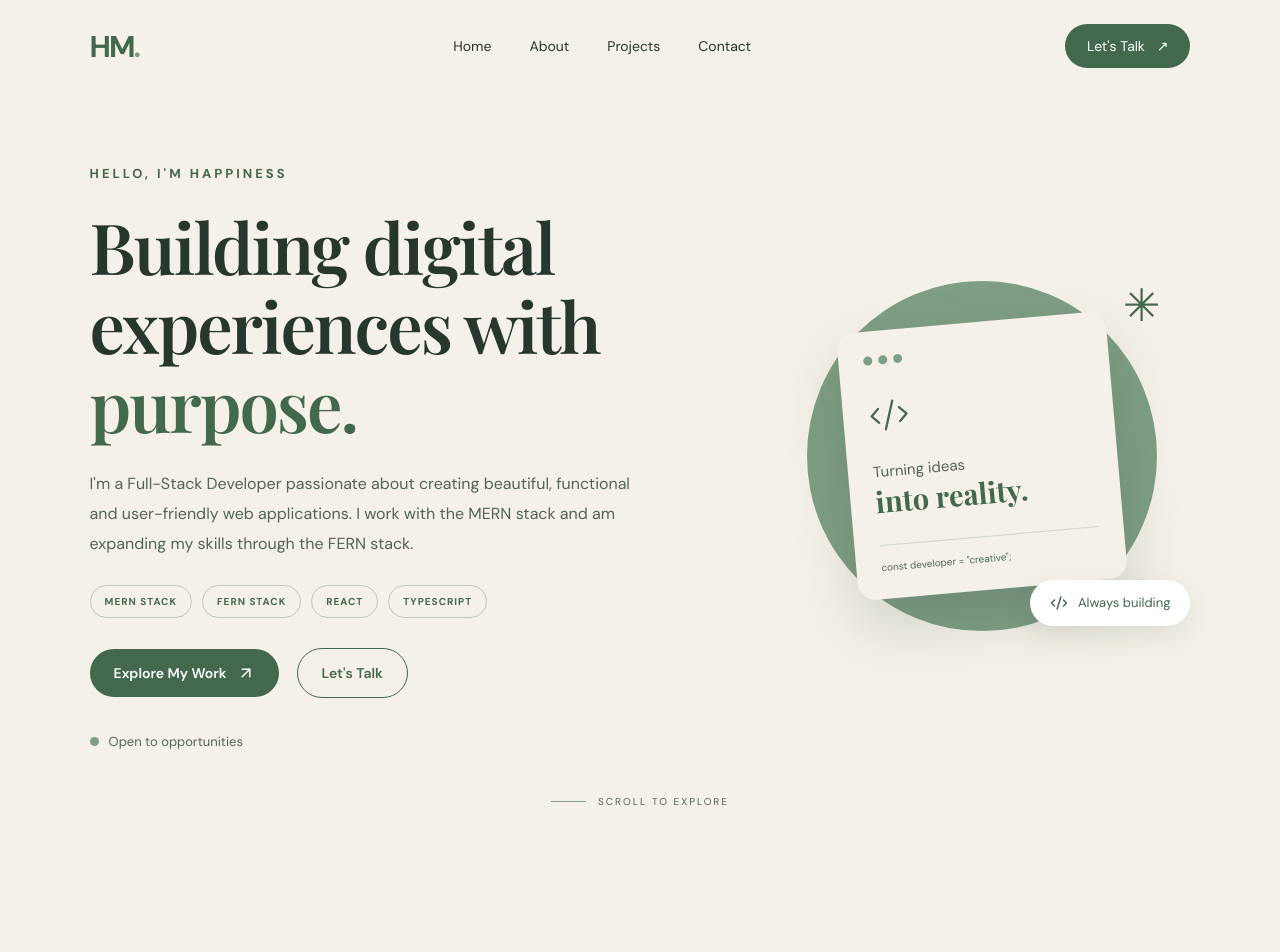
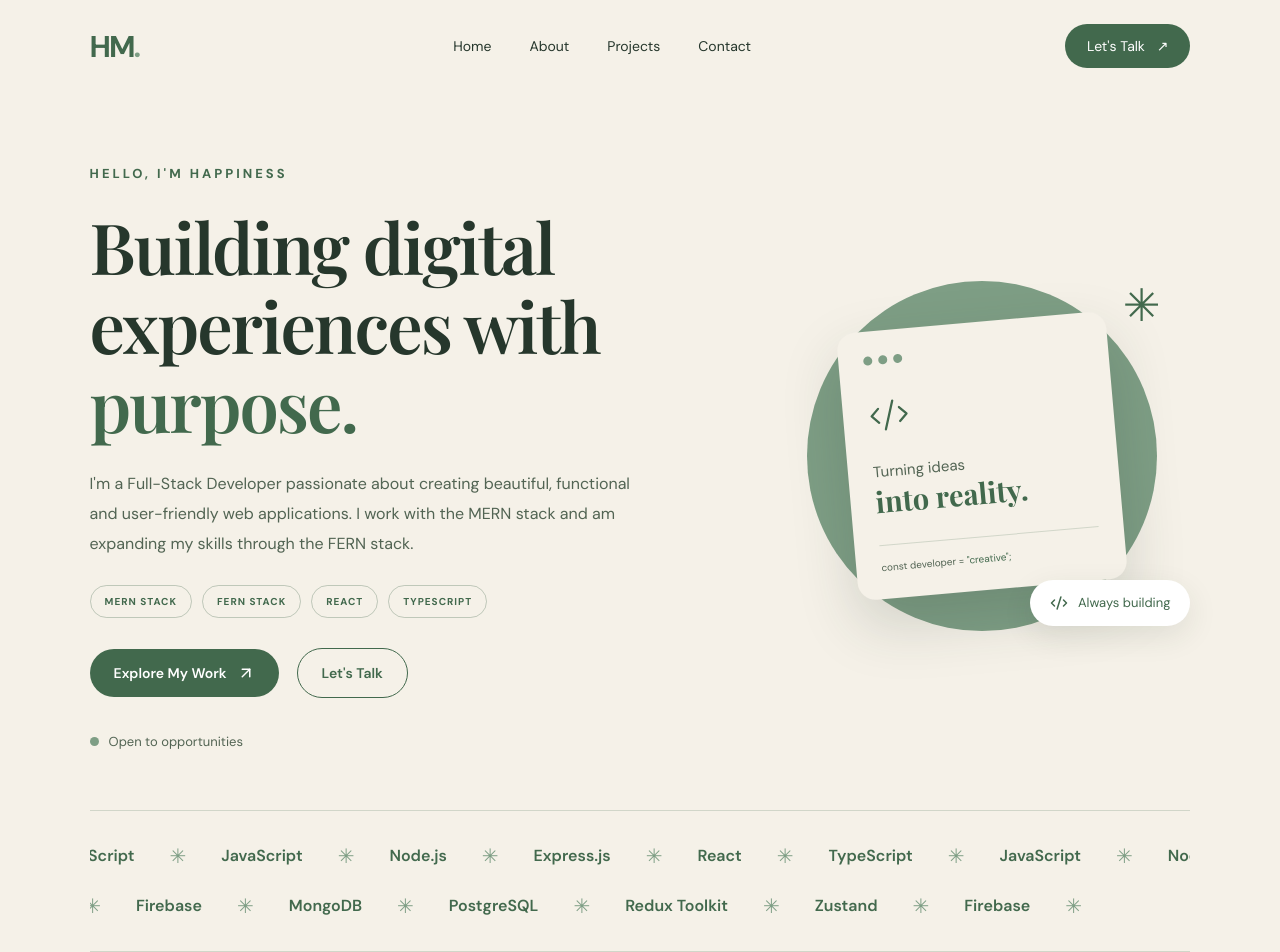
Before and after one commit to Happiness549/Portfolio, a React (Vite) app: page / in a window 1280 px wide. Shown: the top 952 px of the page. Before the commit the page ends 843 px from the top, so only its background shows below. Built offline with nearby package versions, Linux system fonts and the light colour scheme.

Commit message:
Added skills on the home oage and the styling

```diff
--- a/src/pages/Home/Home.module.css
+++ b/src/pages/Home/Home.module.css
@@ -264,6 +264,61 @@
   }
 }
 
+/* Moving technology ticker */
+
+.ticker {
+  width: 100%;
+  margin-top: 60px;
+  padding: 20px 0;
+  border-top: 1px solid rgba(66, 105, 77, 0.2);
+  border-bottom: 1px solid rgba(66, 105, 77, 0.2);
+  overflow: hidden;
+}
+
+.tickerTrack {
+  display: flex;
+  overflow: hidden;
+  white-space: nowrap;
+}
+
+.tickerContent {
+  display: flex;
+  align-items: center;
+  gap: 35px;
+  padding: 12px 0;
+  flex-shrink: 0;
+  animation: tickerMove 25s linear infinite;
+}
+
+.tickerContent span {
+  color: var(--color-primary);
+  font-size: 16px;
+  font-weight: 600;
+}
+
+.tickerContent span:nth-child(even) {
+  color: var(--color-secondary);
+  font-size: 20px;
+}
+
+.reverse .tickerContent {
+  animation-direction: reverse;
+}
+
+.ticker:hover .tickerContent {
+  animation-play-state: paused;
+}
+
+@keyframes tickerMove {
+  from {
+    transform: translateX(0);
+  }
+
+  to {
+    transform: translateX(-50%);
+  }
+}
+
 @media (max-width: 500px) {
   .home {
     padding: 55px 6% 30px;
--- a/src/pages/Home/Home.tsx
+++ b/src/pages/Home/Home.tsx
@@ -80,6 +80,58 @@ export const Home = () => {
         </motion.div>
       </section>
 
+      <section className={styles.ticker}>
+        <div className={styles.tickerTrack}>
+            <div className={styles.tickerContent}>
+            <span>React</span>
+            <span>✳</span>
+            <span>TypeScript</span>
+            <span>✳</span>
+            <span>JavaScript</span>
+            <span>✳</span>
+            <span>Node.js</span>
+            <span>✳</span>
+            <span>Express.js</span>
+            <span>✳</span>
+            <span>React</span>
+            <span>✳</span>
+            <span>TypeScript</span>
+            <span>✳</span>
+            <span>JavaScript</span>
+            <span>✳</span>
+            <span>Node.js</span>
+            <span>✳</span>
+            <span>Express.js</span>
+            <span>✳</span>
+            </div>
+        </div>
+
+        <div className={`${styles.tickerTrack} ${styles.reverse}`}>
+            <div className={styles.tickerContent}>
+            <span>MongoDB</span>
+            <span>✳</span>
+            <span>PostgreSQL</span>
+            <span>✳</span>
+            <span>Redux Toolkit</span>
+            <span>✳</span>
+            <span>Zustand</span>
+            <span>✳</span>
+            <span>Firebase</span>
+            <span>✳</span>
+            <span>MongoDB</span>
+            <span>✳</span>
+            <span>PostgreSQL</span>
+            <span>✳</span>
+            <span>Redux Toolkit</span>
+            <span>✳</span>
+            <span>Zustand</span>
+            <span>✳</span>
+            <span>Firebase</span>
+            <span>✳</span>
+            </div>
+        </div>
+        </section>
+
       <div className={styles.scrollIndicator}>
         <span></span>
         SCROLL TO EXPLORE
```
